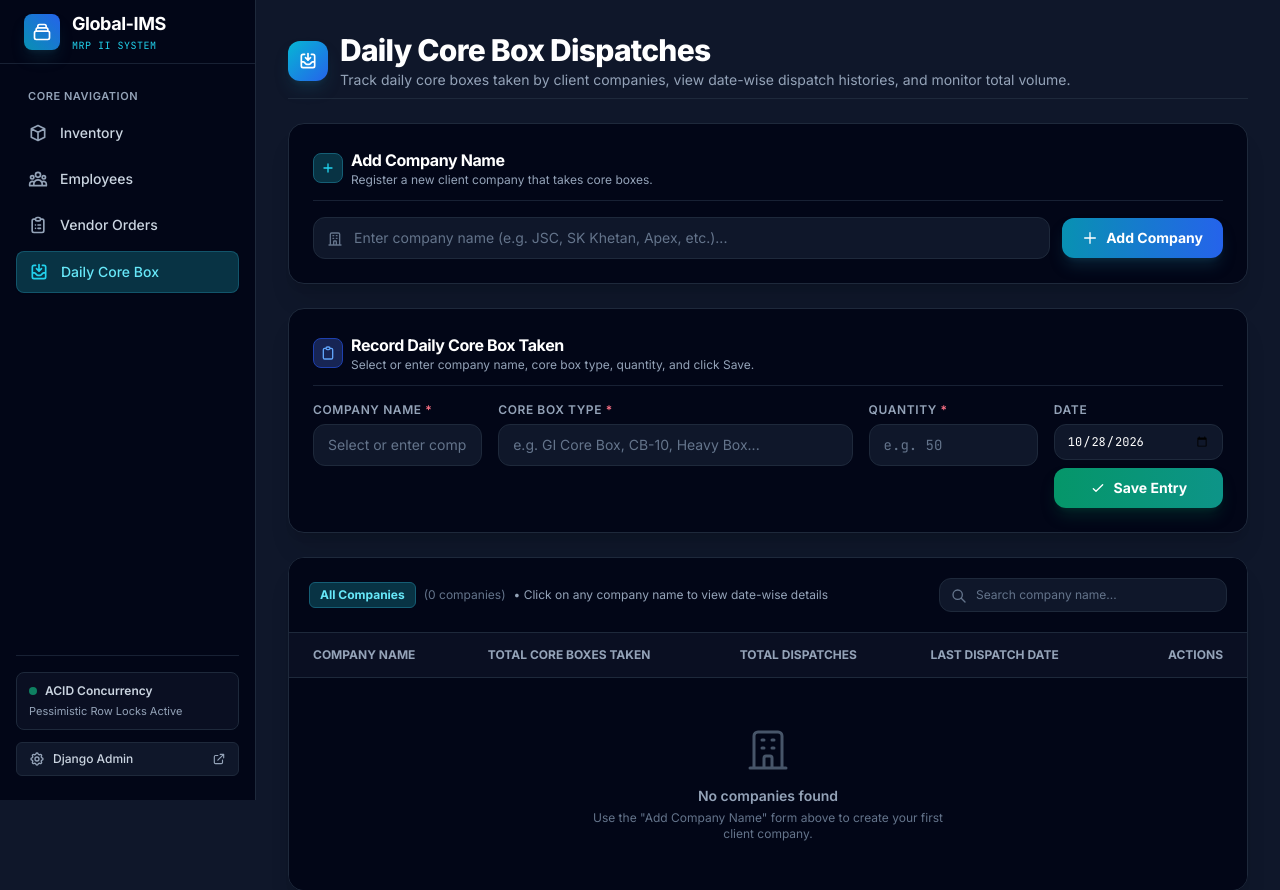
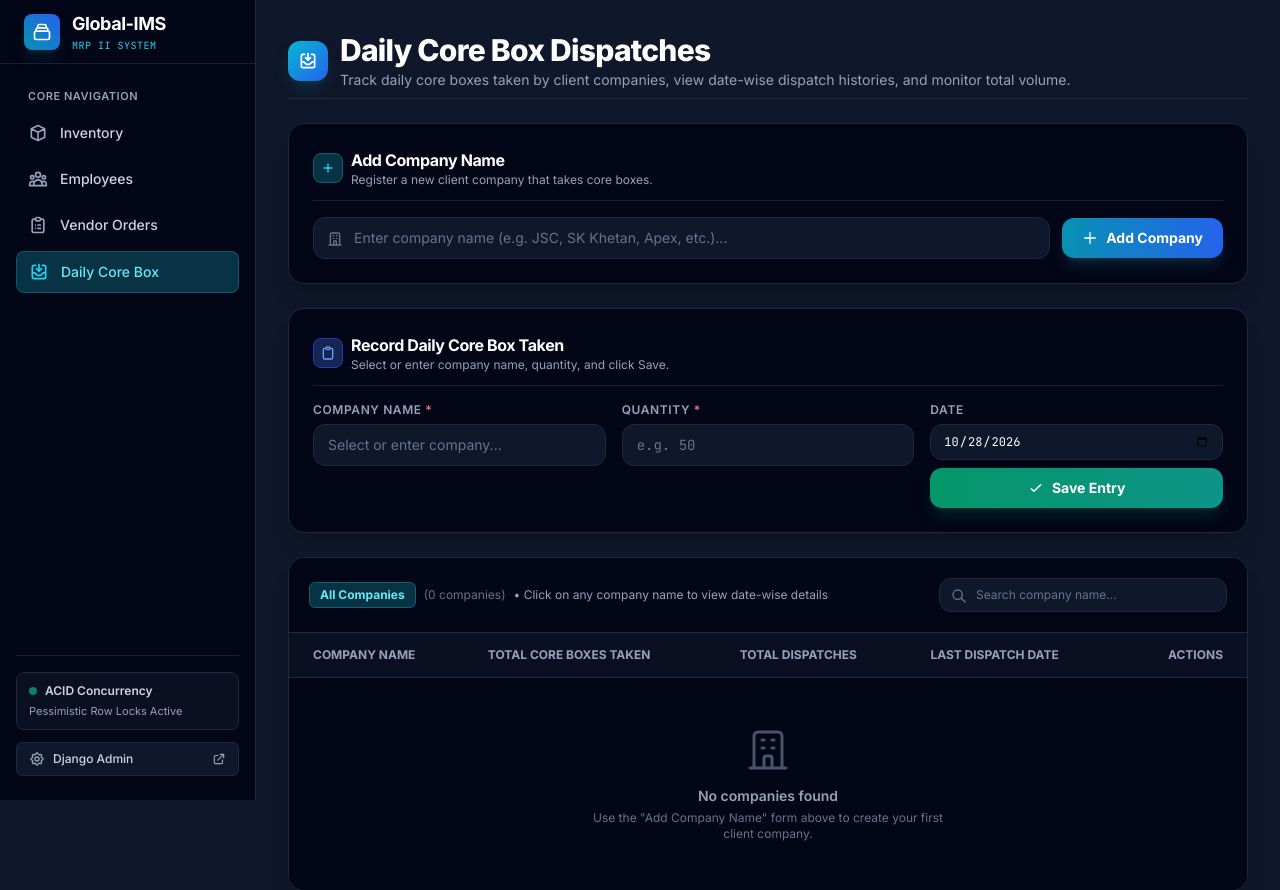
Before and after one commit to anaskhan7866/Global-IMS, a Django app: page /daily-core-box/ in a window 1280 px wide. Shown: the top 890 px of the page. Run offline with Django 5.2, Linux system fonts and the light colour scheme; the visitor is signed in with stand-in values (Sample User, id 1); data that the repository does not hold is empty; parts of the project's set-up code (start-up, migrations or seed data) failed here and were passed over; some libraries are stand-ins or nearby versions.

Commit message:
Remove Core Box Type field from daily entry form and remove breakdown card

```diff
--- a/inventory/tests.py
+++ b/inventory/tests.py
@@ -1543,7 +1543,7 @@ class DailyCoreBoxFeatureTestCase(TestCase):
             'dispatch_date': '2026-10-28',
         }, follow=True)
         self.assertEqual(res.status_code, 200)
-        self.assertContains(res, "Successfully recorded 25 units of &#x27;GI Core Box Std&#x27; for Precision Auto Ltd")
+        self.assertContains(res, "Successfully recorded 25 boxes for Precision Auto Ltd")
         self.assertTrue(DailyCoreBoxDispatch.objects.filter(company=self.company, quantity=25).exists())
 
         # 2. Entry for brand new company (auto-creation)
--- a/inventory/views.py
+++ b/inventory/views.py
@@ -1299,8 +1299,7 @@ class DailyCoreBoxListView(LoginRequiredMixin, View):
 
             # 2. Resolve Core Box Type
             if not box_type:
-                messages.error(request, "Please enter or select the Core Box Type.")
-                return redirect('daily-core-box-list')
+                box_type = 'Core Box'
 
             # 3. Resolve Quantity
             try:
@@ -1334,7 +1333,7 @@ class DailyCoreBoxListView(LoginRequiredMixin, View):
 
             messages.success(
                 request,
-                f"Successfully recorded {quantity} units of '{box_type}' for {company.name} on {dispatch_date.strftime('%d %b %Y')}!"
+                f"Successfully recorded {quantity} boxes for {company.name} on {dispatch_date.strftime('%d %b %Y')}!"
             )
             return redirect('daily-core-box-list')
 
--- a/templates/inventory/daily_core_box_list.html
+++ b/templates/inventory/daily_core_box_list.html
@@ -79,13 +79,13 @@
             </span>
             <div>
                 <h2 class="text-base font-bold text-white tracking-tight">Record Daily Core Box Taken</h2>
-                <p class="text-xs text-slate-400">Select or enter company name, core box type, quantity, and click Save.
+                <p class="text-xs text-slate-400">Select or enter company name, quantity, and click Save.
                 </p>
             </div>
         </div>
 
         <form method="post" action="{% url 'daily-core-box-list' %}"
-            class="grid grid-cols-1 sm:grid-cols-2 lg:grid-cols-5 gap-4">
+            class="grid grid-cols-1 sm:grid-cols-2 lg:grid-cols-3 gap-4">
             {% csrf_token %}
             <input type="hidden" name="action" value="add_entry">
 
@@ -107,23 +107,7 @@
                 </div>
             </div>
 
-            <!-- 2. Core Box Type -->
-            <div class="lg:col-span-2">
-                <label for="entry_box_type"
-                    class="block text-xs font-semibold uppercase tracking-wider text-slate-400 mb-1.5">
-                    Core Box Type <span class="text-rose-400">*</span>
-                </label>
-                <div class="relative">
-                    <input type="text" name="box_type" id="entry_box_type" list="boxTypeDatalist"
-                        placeholder="e.g. GI Core Box, CB-10, Heavy Box..." required autocomplete="off"
-                        class="w-full px-3.5 py-2.5 rounded-xl bg-slate-900 border border-slate-800 text-white placeholder-slate-500 text-sm focus:border-cyan-500 focus:ring-1 focus:ring-cyan-500 transition">
-                    <datalist id="boxTypeDatalist">
-                        {% for item in box_items %}
-                        <option value="{{ item.name }}">SKU: {{ item.sku }}{% if item.weight %} &bull; {{ item.weight }}kg{% endif %}</option>
-                        {% endfor %}
-                    </datalist>
-                </div>
-            </div>
+
 
             <!-- 3. Quantity -->
             <div>
```
Also changed, not shown: templates/inventory/daily_core_box_detail.html (+2 -28 lines).
